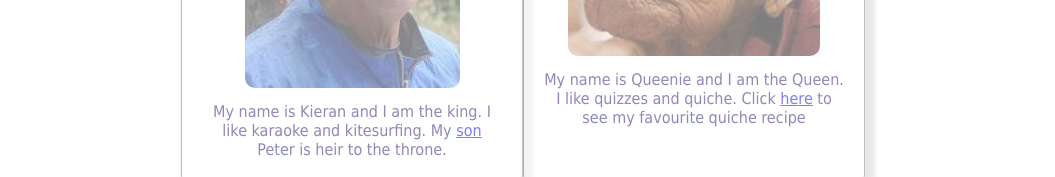
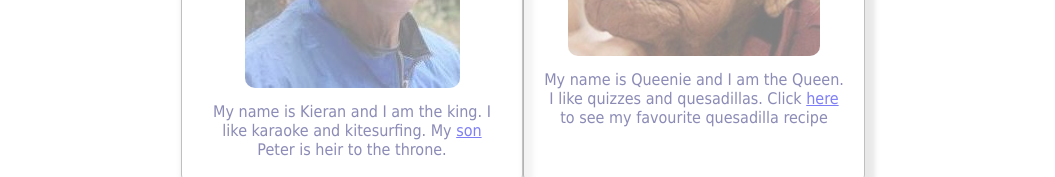
Before and after one commit to agjordan/web-fundamentals-palace, a plain HTML site: page index.html in a window 1280 px wide. Shown: the part 470-647 px from the top of the page, without its empty margins (117-1172 px from the left). Drawn offline with Linux system fonts and the light colour scheme.

Commit message:
quesadilla change

```diff
--- a/index.html
+++ b/index.html
@@ -30,14 +30,14 @@
           <h3>Queen Queenie</h3>
           <img src="./images/queen.jpg" alt="Queen Queenie" />
           <p>
-            My name is Queenie and I am the Queen. I like quizzes and quiche.
+            My name is Queenie and I am the Queen. I like quizzes and quesadillas.
             Click
             <a
               href="https://www.bbcgoodfood.com/recipes/collection/quesadilla-recipes"
               target="_blank"
               >here</a
             >
-            to see my favourite quiche recipe
+            to see my favourite quesadilla recipe
           </p>
         </div>
       </div>
```
